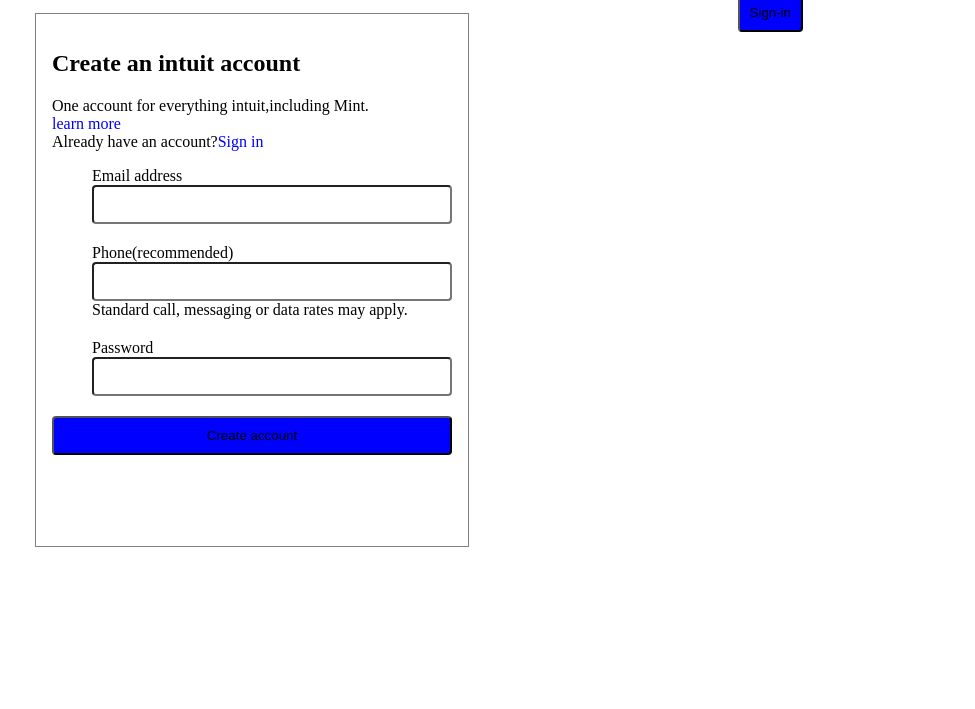
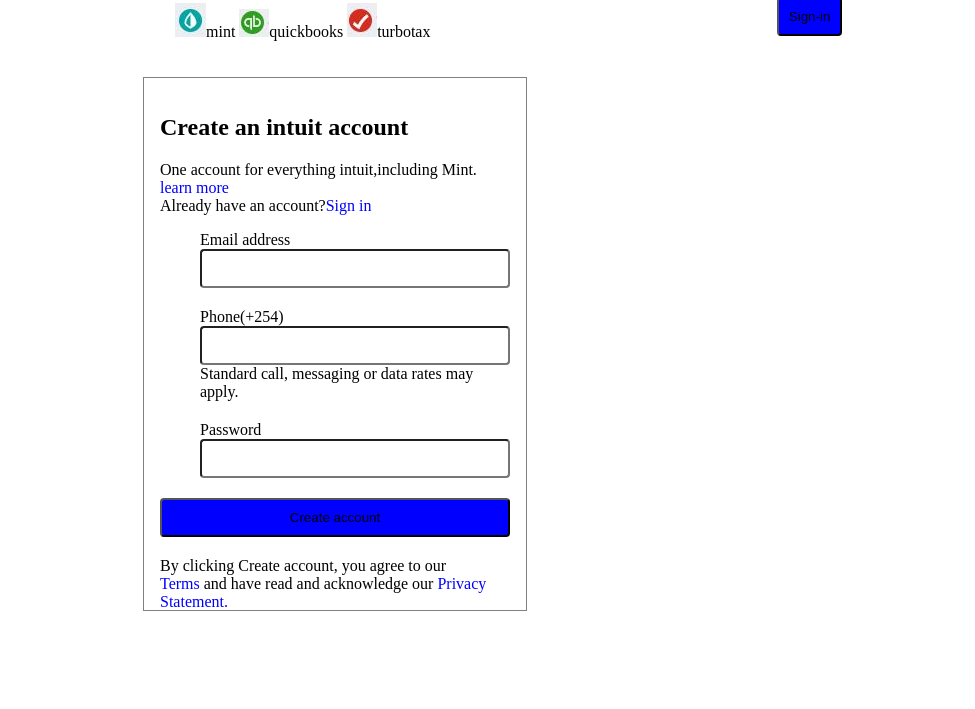
Before and after one commit to GraceMwende/Forms, a plain HTML site: page index.html in a window 1280 px wide. Shown: the part 91-800 px from the top of the page, without its empty margins (305-1280 px from the left). Drawn offline with Linux system fonts and the light colour scheme.

Commit message:
style the userclass

```diff
--- a/index.html
+++ b/index.html
@@ -15,12 +15,13 @@
     </div>
     <div class="user-class">
       <p>Intuit</p>
-      <ul id="images">
+      <ul>
         <li><img src="/images/mint.JPG" alt="mint" />mint</li>
-        <li><img src="/images/QB.JPG" alt="mint" />quickbooks</li>
-        <li><img src="/images/turbotax.JPG" alt="mint" />turbotax</li>
+        <li><img src="/images/QB.JPG" alt="Quickbooks" />quickbooks</li>
+        <li><img src="/images/turbotax.JPG" alt="turbotax" />turbotax</li>
       </ul>
-      <form action="" method="post">
+    </div>
+      <form action="action.php" method="post">
         <h2>Create an intuit account</h2>
         <p>
           One account for everything intuit,including Mint.<br /><span
@@ -37,8 +38,8 @@
           </div>
           <div class="details">
             <li>
-              <label for="phone">Phone(recommended)</label><br />
-              <input type="tel" id="phone" pattern="[7]{1}[0-9]{9}" /><br />
+              <label for="phone">Phone(+254)</label><br />
+              <input type="tel" id="phone" pattern="[7]{1}[0-9]{8}" /><br />
               Standard call, messaging or data rates may apply.
             </li>
           </div>
@@ -52,6 +53,8 @@
         <div class="details">
           <input  class="button" type="submit" value="Create account" <i class="fa fa-lock"></i>
         </div>
+        <p> By clicking Create account, you agree to our<br>
+          <span class="link">Terms</span> and have read and acknowledge our <span class="link">Privacy<br>Statement.</span></p>
       </form>
     </div>
   </body>
--- a/stylesheet/main.css
+++ b/stylesheet/main.css
@@ -2,18 +2,26 @@
   width: 600px;
   margin: 0 auto;
   padding: 0 20px 20px 20px;
+  position: relative;
+  left: 100px;
+}
+.user-class p{
+  position: relative;
+  left:100px;
+  font-size:30px;
 }
 #login {
   float: right;
   margin: 0 20px;
+  font-size: small;
 }
 .link {
   color: blue;
 }
 form {
   /*centre the form on the page*/
-  margin: 0 aut0;
-  width: 400px;
+  margin: 0 auto;
+  width: 350px;
   height: 500px;
   /*form outline*/
   border: 1px solid gray;
```
